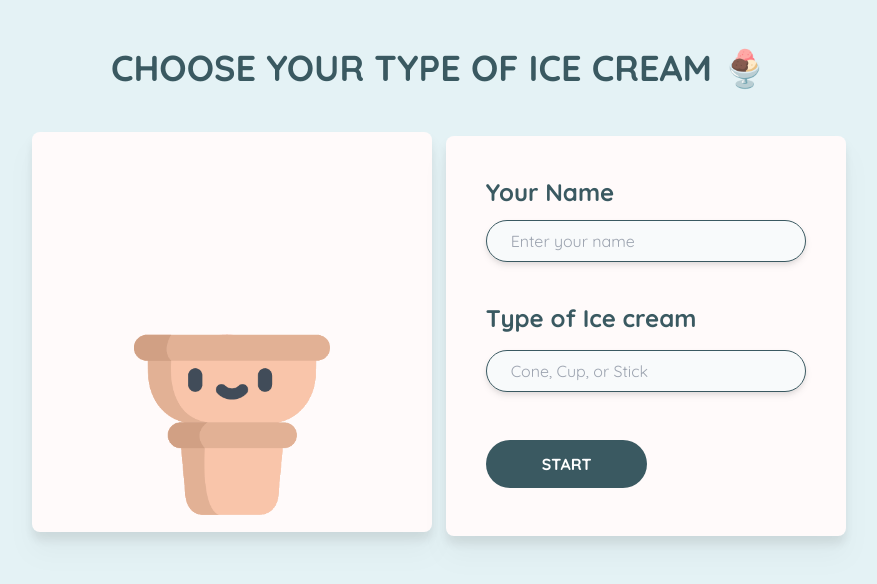
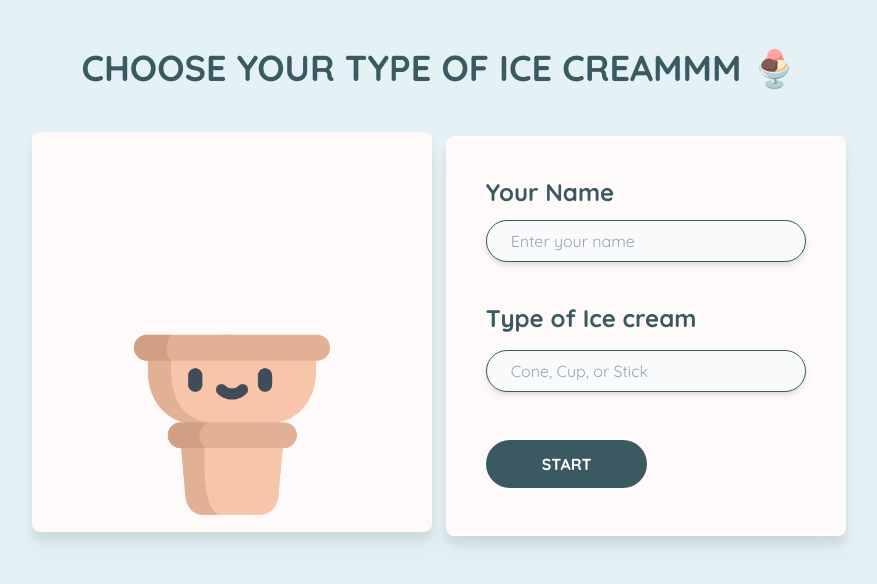
Before and after one commit to jasmininnaka24/ice-cream-maker, a website: page index.html in a window 1280 px wide. Shown: the whole page, without its empty margins (201-1078 px from the left). Drawn offline with Linux system fonts and the light colour scheme.

Commit message:
Update index.html

```diff
--- a/index.html
+++ b/index.html
@@ -16,7 +16,7 @@
       id="home-text"
       class="text-center uppercase font-bold container mx-auto pt-12 text-4xl text-darkGrayishBlue"
     >
-      Choose your type of ice cream 🍨
+      Choose your type of ice creammm 🍨
     </h1>
     <section id="boxes">
       <div
```
